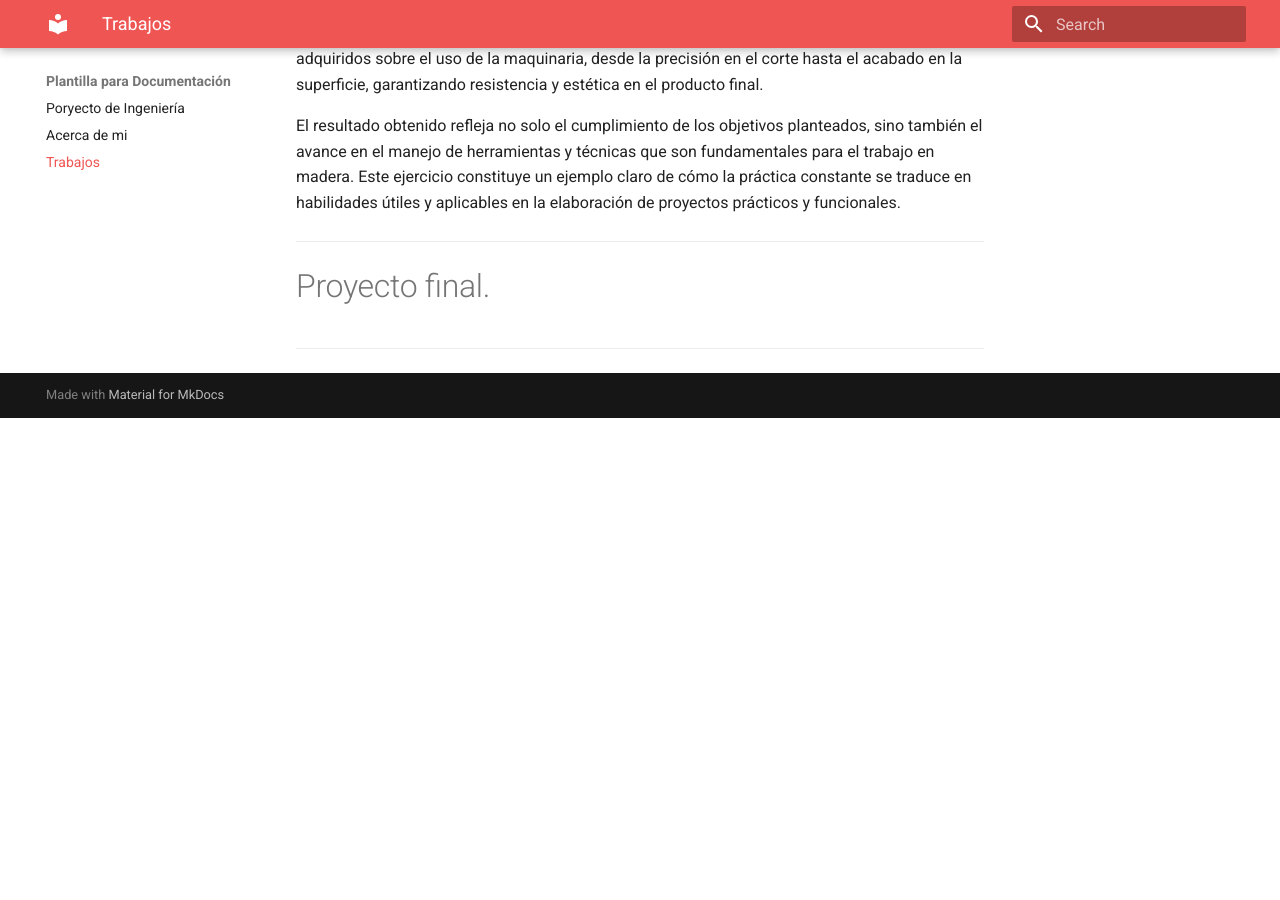
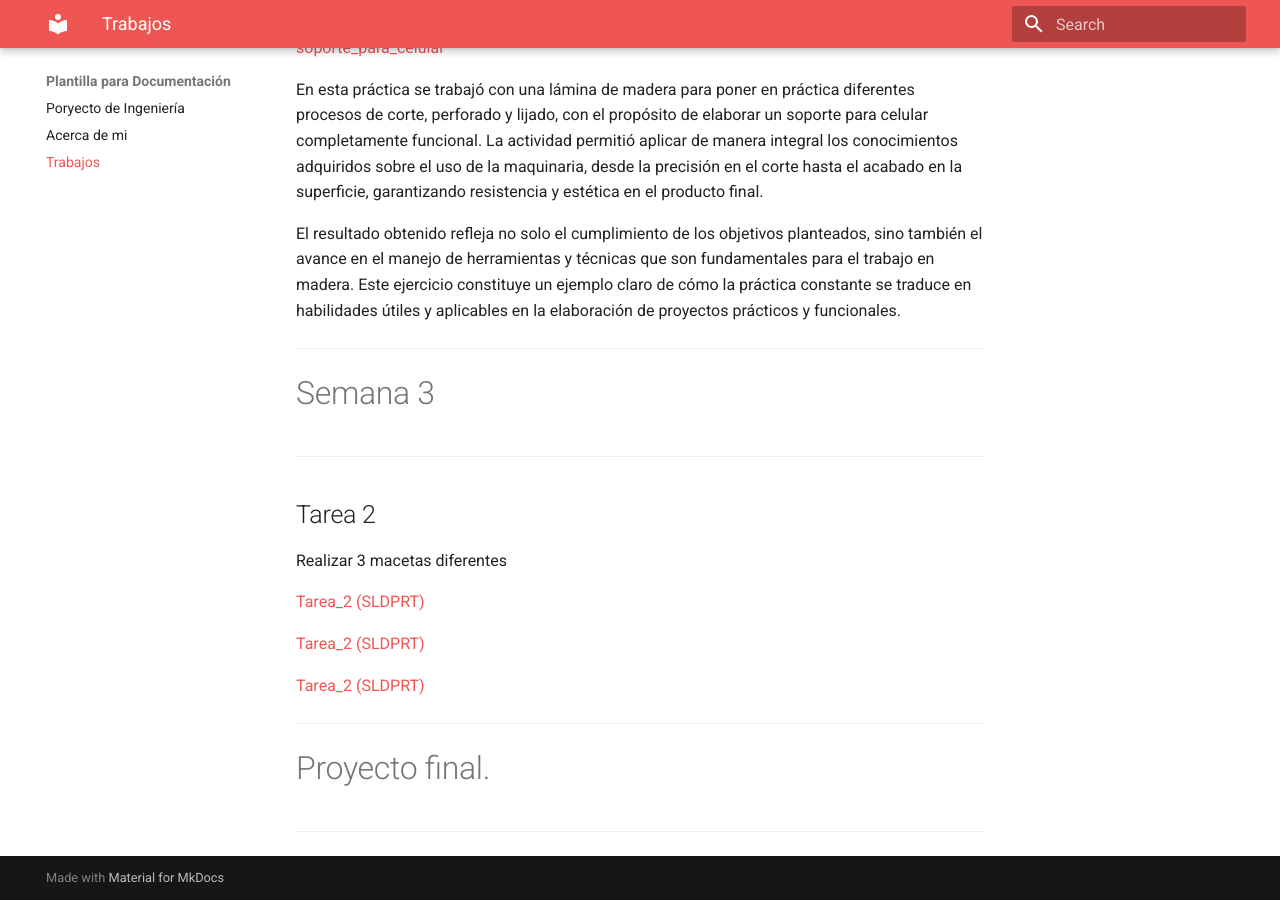
Before and after one commit to Joy-2307/PROYECTO_DE_INGENIERIA, an MkDocs documentation site: the page built from docs/Trabajos.md, in a window 1280 px wide and 900 px high, scrolled down 1319 px. Built offline with MkDocs 1.6.1 and Material for MkDocs 9.7.7, drawn with Linux system fonts in a browser that asks for light colours; before the commit the page ends 1737 px from its top, so only the background shows below that.

Commit message:
Update Trabajos.md

```diff
--- a/docs/Trabajos.md
+++ b/docs/Trabajos.md
@@ -20,6 +20,10 @@
 
 ---
 
+# Semana 2
+
+---
+
 ## Primera Práctica con Máquinas en el IDIT
 
 [Videos y fotos de Práctica](https://iberopuebla-my.sharepoint.com/:f:/g/personal/203563_iberopuebla_mx/Ep8vzFByT9BBv8lYolmQwG4BLk0pOx4-HzmitzzGhByD8Q?e=fwkn7B)
@@ -37,5 +41,20 @@ El resultado obtenido refleja no solo el cumplimiento de los objetivos planteado
 
 
 ---
+
+# Semana 3
+
+---
+## Tarea 2
+
+Realizar 3 macetas diferentes
+
+[Tarea_2 (SLDPRT)](recursos/archivos/maceta1.SLDPRT)
+
+[Tarea_2 (SLDPRT)](recursos/archivos/maceta2.SLDPRT)
+
+[Tarea_2 (SLDPRT)](recursos/archivos/maceta3.SLDPRT)
+
+---
 # Proyecto final.
 ---
```
